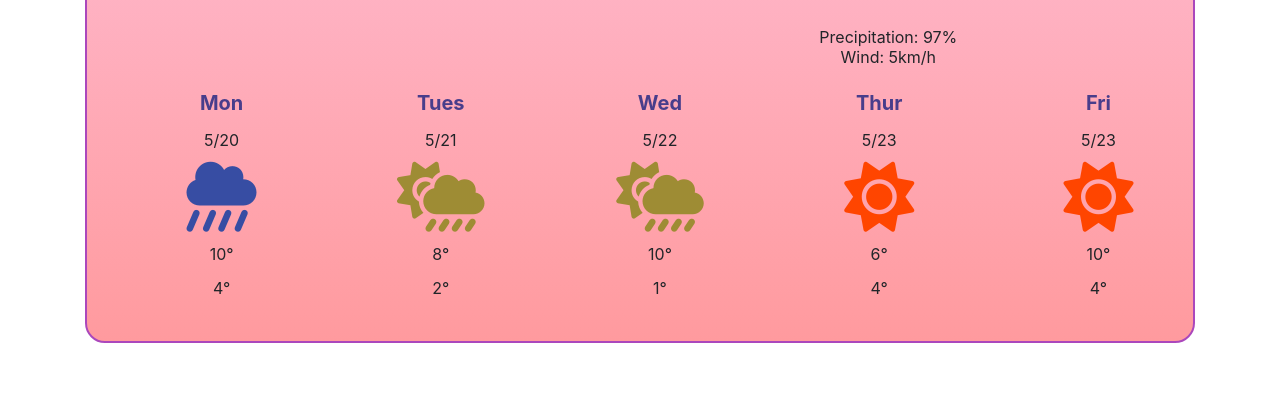
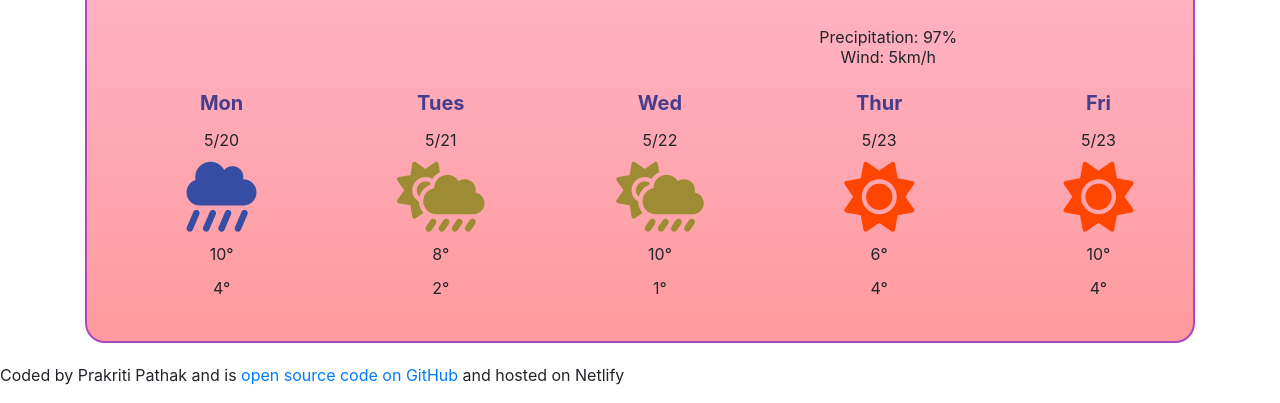
Before and after one commit to prakritipathak/first-project, a plain HTML site: page index.html in a window 1280 px wide. Shown: the part 451-854 px from the top of the page. Before the commit the page ends 814 px from the top, so only its background shows below. Drawn offline with nearby package versions, Linux system fonts and the light colour scheme.

Commit message:
added link on html to open source code github

```diff
--- a/index.html
+++ b/index.html
@@ -117,6 +117,13 @@
         </div>
       </div>
     </div>
+    <p>
+      Coded by Prakriti Pathak and is
+      <a href="https://github.com/prakritipathak/first-project" target="_blank">
+        open source code on GitHub
+      </a>
+      and hosted on Netlify
+    </p>
     <script src="script.js"></script>
   </body>
 </html>
```
